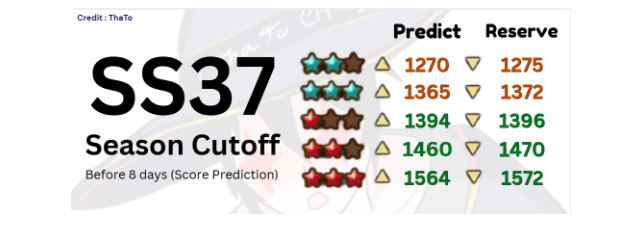
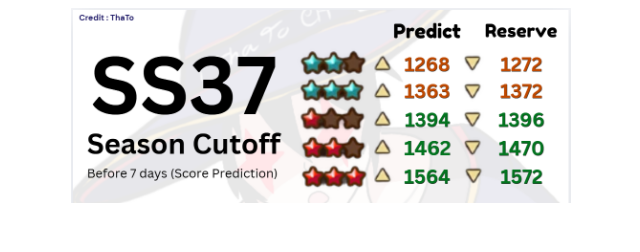
Before and after one commit to SekaiUMI/Cutoff_RTA, a plain HTML site: page index.html in a window 1280 px wide. Shown: the whole page, without its empty margins (319-959 px from the left). Drawn offline with Linux system fonts and the light colour scheme.

Commit message:
Update index.html

```diff
--- a/index.html
+++ b/index.html
@@ -4,6 +4,6 @@
     <title>Cutoff Prediction</title>
 </head>
 <body style="text-align:center; font-family:Arial;">
-    <img src="37before8days.png" width="500">
+    <img src="37before7days.png" width="500">
 </body>
 </html>
```
